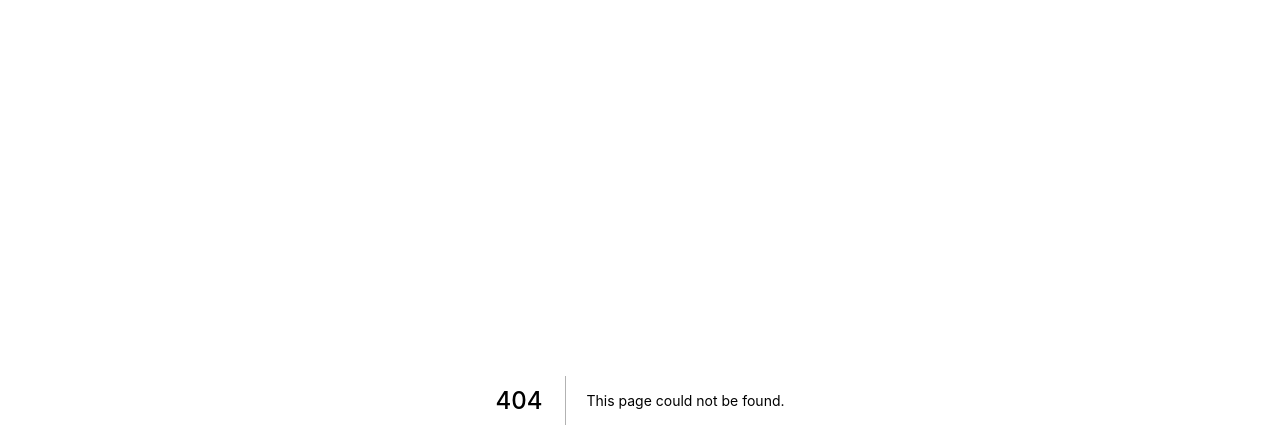
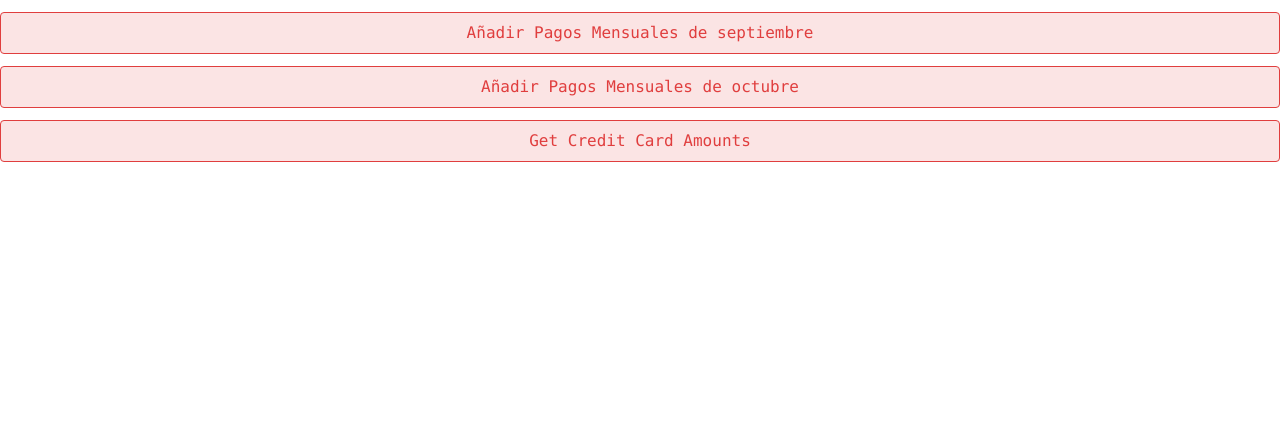
Before and after one commit to jcampbellg/notion_widgets, a Next.js app: page /hooks in a window 1280 px wide. Before the commit this address had no page. Shown: the top 448 px of the page. Built offline with nearby package versions, Linux system fonts and the light colour scheme.

Commit message:
add hook page

```diff
--- /dev/null
+++ b/pages/hooks.js
@@ -0,0 +1,32 @@
+import moment from 'moment';
+import 'moment/locale/es';
+moment.locale('es');
+
+function hooks() {
+  const currentMonth = moment().format('MMMM');
+  const nextMonth = moment().add(1, 'M').format('MMMM');
+
+  const onAddDefault = () => {
+    fetch('/api/addMonthly').then(res => {
+      console.log(res);
+    });
+  };
+
+  return (
+    <main>
+      <div className='grid gap-y-3 py-3'>
+        <button onClick={onAddDefault} className='bg-red rounded border border-red-dark text-red-dark py-2 px-4 hover:bg-red-dark hover:text-red'>
+          Añadir Pagos Mensuales de {currentMonth}
+        </button>
+        <button onClick={onAddDefault} className='bg-red rounded border border-red-dark text-red-dark py-2 px-4 hover:bg-red-dark hover:text-red'>
+          Añadir Pagos Mensuales de {nextMonth}
+        </button>
+        <button onClick={onAddDefault} className='bg-red rounded border border-red-dark text-red-dark py-2 px-4 hover:bg-red-dark hover:text-red'>
+          Get Credit Card Amounts
+        </button>
+      </div>
+    </main>
+  );
+};
+
+export default hooks;
--- a/pages/index.js
+++ b/pages/index.js
@@ -1,14 +1,16 @@
 import moment from 'moment';
+import 'moment/locale/es';
+moment.locale('es');
 
 export default function Home() {
-  const today = moment().format('MMMM Do YYYY');
+  const today = moment().format('MMMM D YYYY');
   return (
     <main>
       <h1 className='text-lg'>
-        Welcome <span className='font-bold'>Juan Carlos!</span>
+        ¡Hola <span className='font-bold'>Juan Carlos!</span>
       </h1>
       <h1 className='text-lg'>
-        Today is <span className='font-bold'>{today}</span>
+        Hoy is <span className='font-bold'>{today}</span>
       </h1>
     </main>
   );
```
